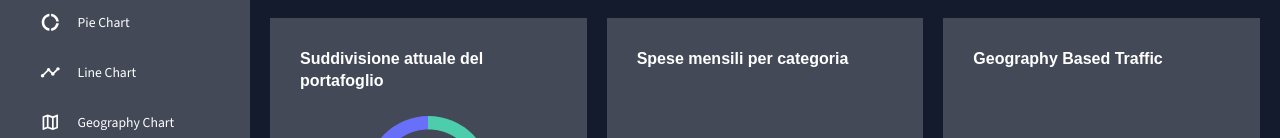
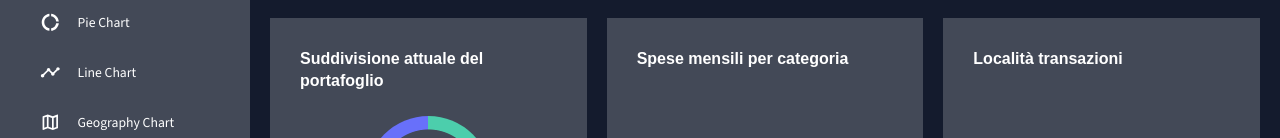
Before and after one commit to Lollosxvm/pw, a React (Vite) app in the folder FE/: page /dashboard in a window 1280 px wide. Shown: the part 645-783 px from the top of the page. Built offline with nearby package versions, Linux system fonts and the light colour scheme.

Commit message:
cambio label dashboard

```diff
--- a/FE/src/scenes/dashboard/index.jsx
+++ b/FE/src/scenes/dashboard/index.jsx
@@ -37,8 +37,12 @@ function Dashboard() {
   return (
     <Box m="20px">
       <Box display="flex" justifyContent="space-between">
-        <Header title="Situazione economica"   subtitle={`Dati aggiornati al ${new Date().toLocaleDateString("it-IT")}`}
- />
+        <Header
+          title="Situazione economica"
+          subtitle={`Dati aggiornati al ${new Date().toLocaleDateString(
+            "it-IT"
+          )}`}
+        />
         {!isXsDevices && (
           <Box>
             <Button
@@ -199,7 +203,7 @@ function Dashboard() {
                 fontWeight="bold"
                 color={colors.greenAccent[500]}
               >
-  Saldo $59,342.32
+                Saldo $59,342.32
               </Typography>
             </Box>
           </Box>
@@ -316,7 +320,7 @@ function Dashboard() {
           </Box>
         </Box>
 
-        {/* Geography Chart */}
+        {/* Distribuzione delle spese per area geografica */}
         <Box
           gridColumn={isXlDevices ? "span 4" : "span 3"}
           gridRow="span 2"
@@ -324,7 +328,7 @@ function Dashboard() {
           padding="30px"
         >
           <Typography variant="h5" fontWeight="600" mb="15px">
-            Geography Based Traffic
+            Località transazioni
           </Typography>
           <Box
             display="flex"
```
